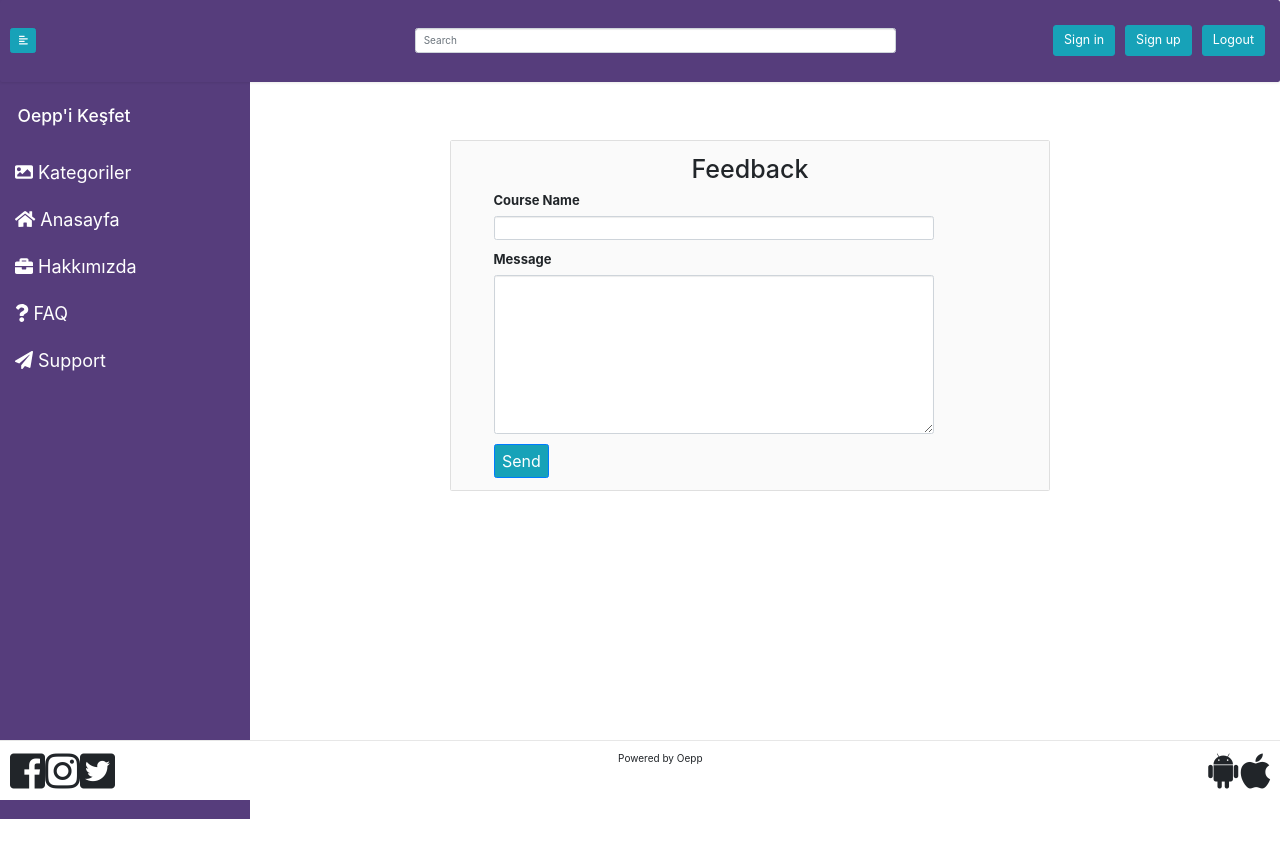
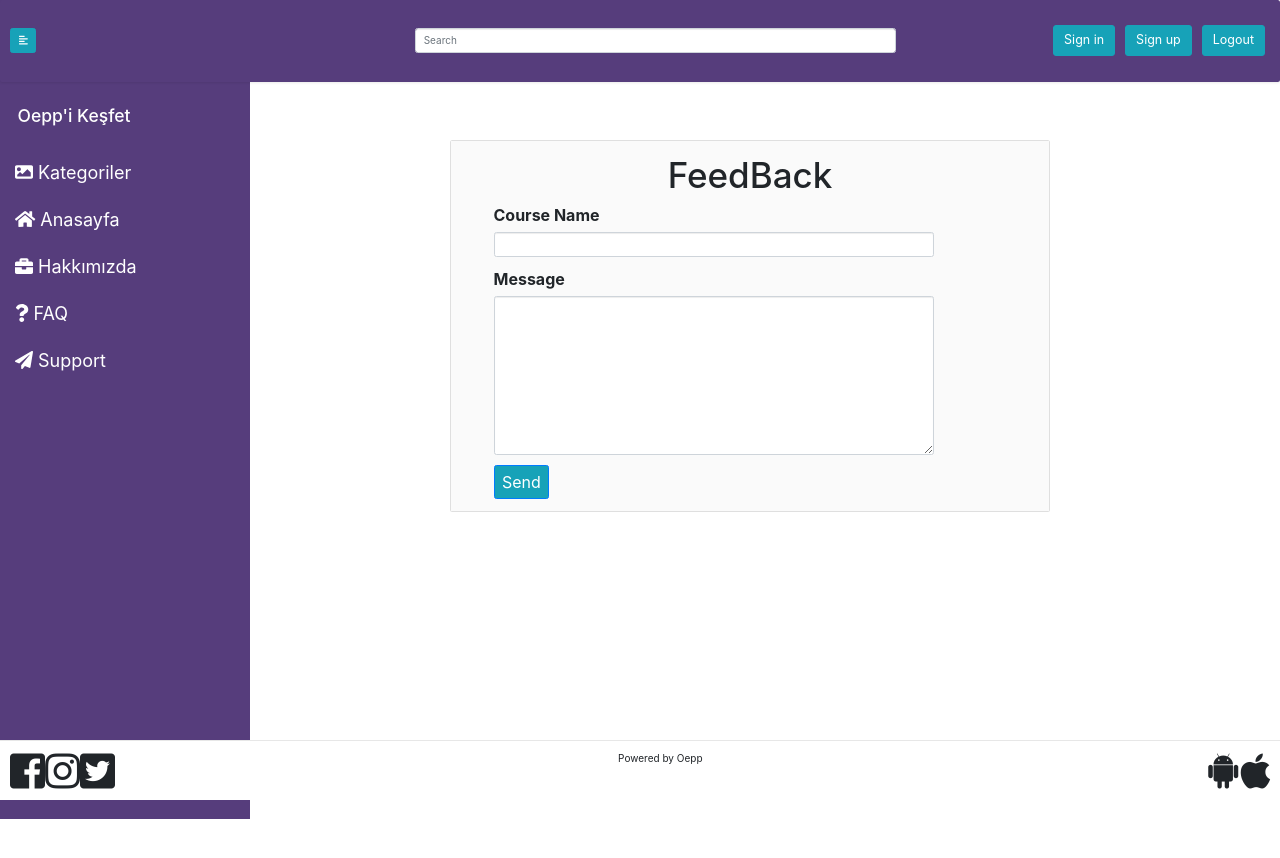
Before and after one commit to oepp/website, a React (Create React App) app: page /Feedback in a window 1280 px wide. Built offline with nearby package versions, Linux system fonts and the light colour scheme.

Commit message:
Feedback and Faq Page Updated.

```diff
--- a/src/components/Faq.js
+++ b/src/components/Faq.js
@@ -12,41 +12,44 @@ class Faq extends Component {
                 <h3 style ={{color:'#800000',fontWeight:'bold',paddingTop:15}}>Is OEPP free?</h3>
                 <p style ={{fontSize:20}}>Learning on OEPP is free. Our apps are available on Android, iOS, and Web.
                  However, OEPP application is need internet. </p>
-                </div>
+                </div><br></br><br></br>
+
 
                 <div className= "card" style={{width:800,backgroundColor:"#F2F2F2",height:150,paddingLeft:30, marginLeft:100}}>
                 <h3 style ={{color:'#800000',fontWeight:'bold',paddingTop:15}}>Can I access OEPP courses offline?</h3>
                 <p style={{fontSize:20}}>OEPP application courses need to internet and users have to internet
                 to using OEPP application and courses.</p>
-                </div>
+                </div><br></br><br></br>
 
                 <div className= "card" style={{width:800,backgroundColor:"#F2F2F2",height:200,paddingLeft:30, marginLeft:100}}>
                 <h3 style ={{color:'#800000',fontWeight:'bold',paddingTop:15}}>How do I activate my account?</h3>
                 <p style ={{fontSize:20}}>After you successfully sign up, you can go login page and then you write email and password.
                 You active your account  successfully.</p>
-                </div>
+                </div><br></br><br></br>
 
                 <div className= "card" style={{width:800,backgroundColor:"#F2F2F2",height:150,paddingLeft:30, marginLeft:100}}>
                 <h3 style ={{color:'#800000',fontWeight:'bold',paddingTop:15}}>Is it possible to change my name on a profil?</h3>
                 <p style ={{fontSize:20}}> Yes. Change your name on the Profile Page,and the change will automatically reflect on your page.</p>
-                </div>
+                </div><br></br><br></br>
 
                 <div className= "card" style={{width:800,backgroundColor:"#F2F2F2",height:230,paddingLeft:30, marginLeft:100}}>
                 <h3 style ={{color:'#800000',fontWeight:'bold',paddingTop:15}}>How Do We Become Developers?</h3>
                 <p style ={{fontSize:20}}>Users can both take advantage of the lessons they want and add lessons in the field they want to add.<br/>
                 The courses are add that buy clicking the add button according to the field of the course they want to add.</p>
-                </div>
+                </div><br></br><br></br>
                 <div className= "card" style={{width:800,backgroundColor:"#F2F2F2",height:190, marginLeft:100,paddingLeft:30}}>
                 <h3 style ={{color:'#800000',fontWeight:'bold',paddingTop:15}}>What Lessons Are Included In the OEPP Application?</h3>
                 <p style = {{fontSize:20}}>Depending on the wishes of the users there are courses in Software, Mathematics,English and many other fields.</p>
-                </div>
+                </div><br></br><br></br>
 
                 <div className= "card" style={{width:800,backgroundColor:"#F2F2F2",height:230,paddingLeft:30, marginLeft:100}}>
                 <h3 style ={{color:'#800000',fontWeight:'bold',paddingTop:15}}> How to Create an Account?</h3>
                 <p style = {{fontSize:20}}>The OEPP application is clicked on the login tab on the homepage, after logging in with the required name,<br/>
                  surname, email and password in the OEPP application are successfully carried out with email and password.</p><br/><br/><br/><br/><br/><br/>
                 </div>
-                </div>
+
+            </div>
+
         );
     }
 }
--- a/src/components/Feedback.js
+++ b/src/components/Feedback.js
@@ -26,16 +26,16 @@ class Feedback extends Component {
                 <br/>
                 <div className="card center"  style={{width:600}} >
                     <div className="card-body" style={{backgroundColor:'#fafafa'}}>
-                    <center><h1 className="card-title">Feedback</h1></center>
+                    <center><h1 className="card-title" style={{fontSize:35}}>FeedBack</h1></center>
                     <div className="row">
                         <div className="col-sm">
                         <form style={{paddingLeft:30, paddingRight:30, width:500}}>
                             <div className="form-group">
-                                <label for="courseName" style={{fontSize:13}}>Course Name</label>
+                                <label for="courseName" style={{fontSize:16}}>Course Name</label>
                                 <input type="email" className="form-control" id="feedbacourseNameckEmail"/>
                             </div>
-                            <div className="form-group">
-                                <label for="message" style={{fontSize:13}}>Message</label>
+                            <div className="form-group" >
+                                <label for="message" style={{fontSize:16}}>Message</label>
                                 <textarea className="form-control" id="message" rows="10" onChange = {this.setMessage.bind(this)}></textarea>
                             </div>
                             {this.state.submitting === true ?
@@ -44,7 +44,7 @@ class Feedback extends Component {
                                     &nbsp;Please Wait..
                           </button>
                             :
-                             <button type="submit" onClick={this.submitClick.bind(this)} className="btn btn-primary" style={{backgroundColor:"#17a2b8" ,fontSize:16}} >Send</button>
+                             <button type="submit" onClick={this.submitClick.bind(this)} className="btn btn-primary" style={{backgroundColor:"#17a2b8" ,fontSize:16, marginleft:30}} >Send</button>
                             }
                             </form>
                         </div>
```
